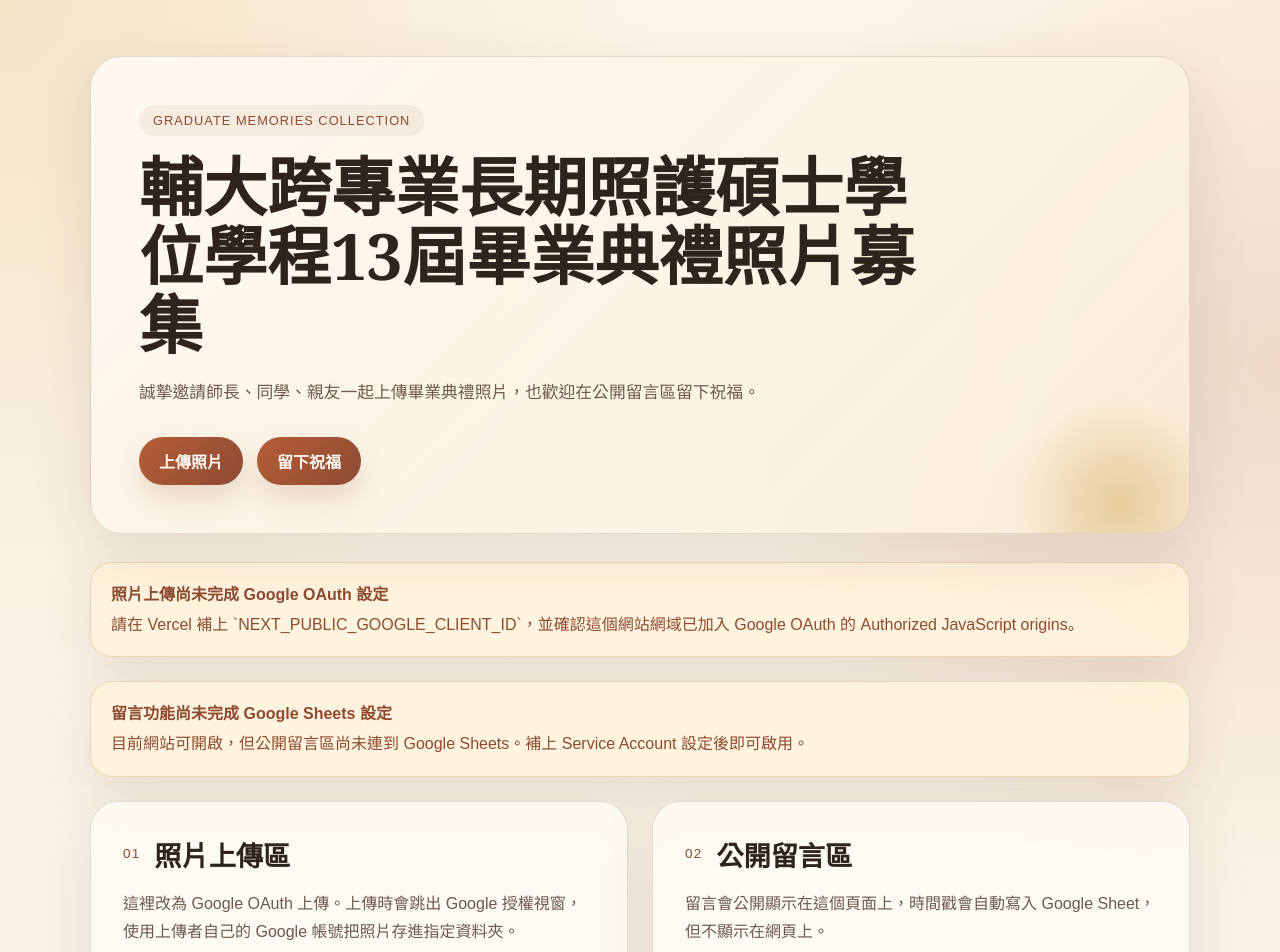
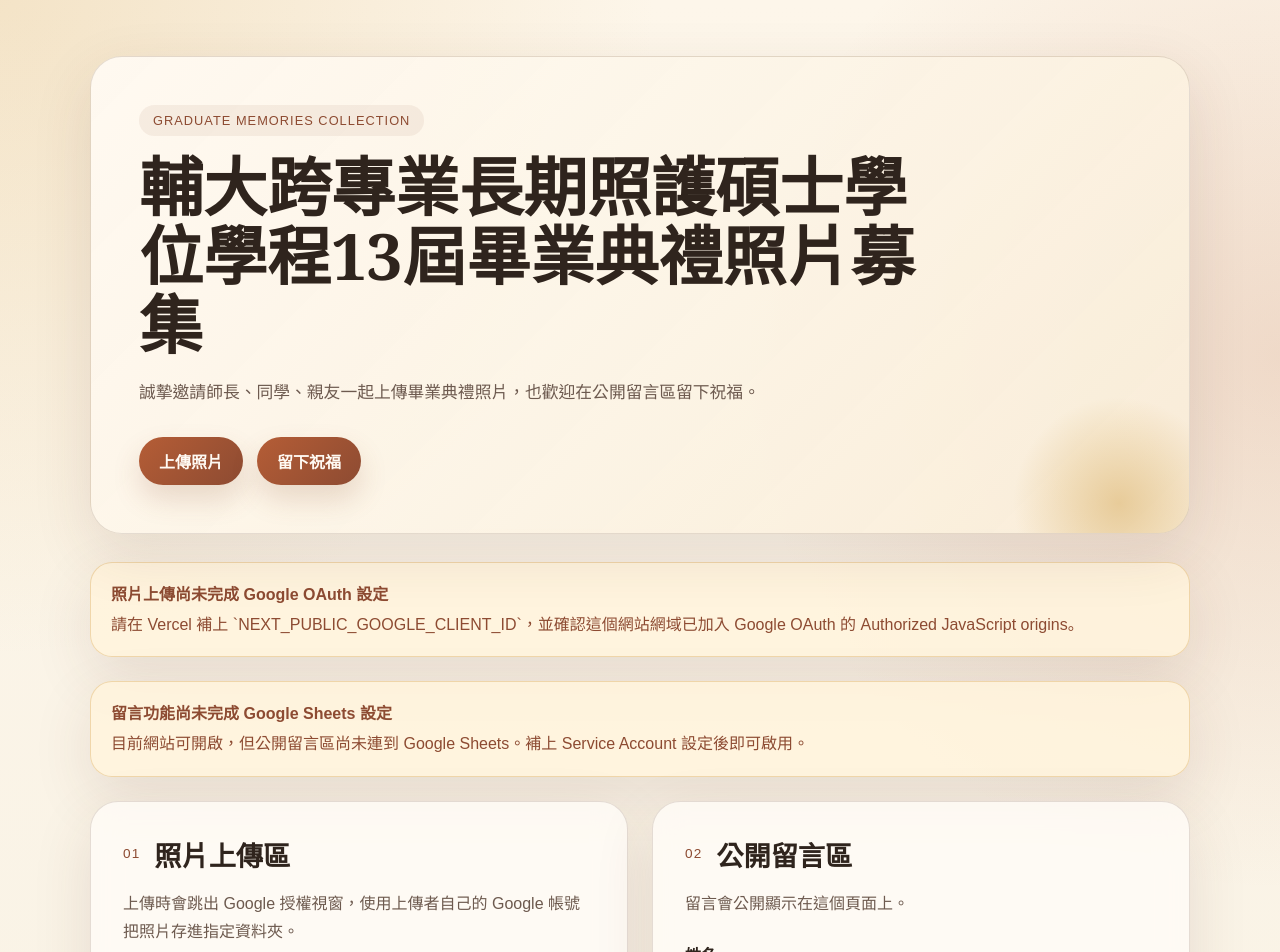
Before and after one commit to Hungchenyu0926/fju-graduation-photo-collection, a Next.js app: page / in a window 1280 px wide. Shown: the top 952 px of the page. Built offline with nearby package versions, Linux system fonts and the light colour scheme; no server answers.

Commit message:
Refine section descriptions

```diff
--- a/components/celebration-board.tsx
+++ b/components/celebration-board.tsx
@@ -353,7 +353,7 @@ export default function CelebrationBoard({
             <h2>照片上傳區</h2>
           </div>
           <p className={styles.sectionText}>
-            這裡改為 Google OAuth 上傳。上傳時會跳出 Google 授權視窗，使用上傳者自己的 Google 帳號把照片存進指定資料夾。
+            上傳時會跳出 Google 授權視窗，使用上傳者自己的 Google 帳號把照片存進指定資料夾。
           </p>
 
           <form className={styles.form} onSubmit={handleUpload}>
@@ -397,7 +397,7 @@ export default function CelebrationBoard({
             <h2>公開留言區</h2>
           </div>
           <p className={styles.sectionText}>
-            留言會公開顯示在這個頁面上，時間戳會自動寫入 Google Sheet，但不顯示在網頁上。
+            留言會公開顯示在這個頁面上。
           </p>
 
           <form className={styles.form} onSubmit={handleCommentSubmit}>
```
